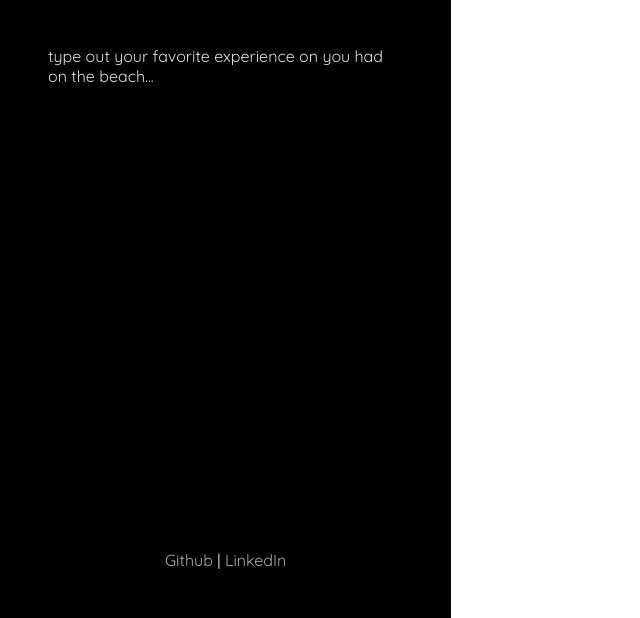
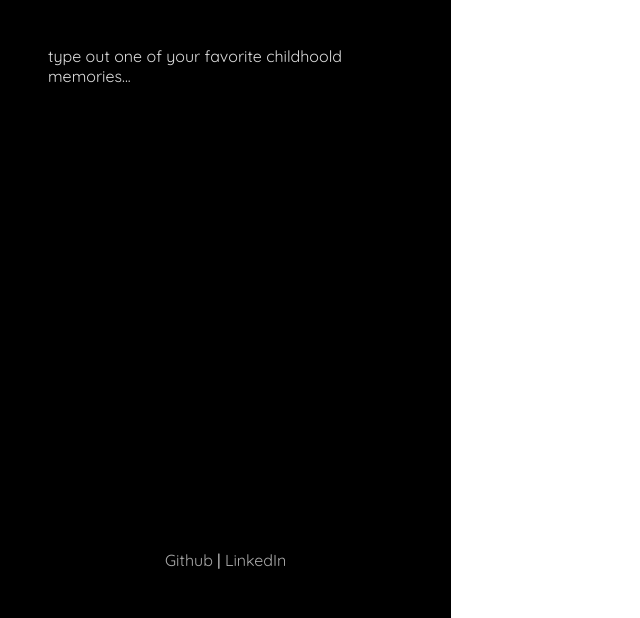
Before and after one commit to ky1007/CREATE, a website built with webpack: page index.html in a window 1280 px wide. Shown: the part 182-800 px from the top of the page, without its empty margins (0-640 px from the left). Built offline with nearby package versions, Linux system fonts and the light colour scheme; a web font is replaced by a local one.

Commit message:
Change prompt

```diff
--- a/index.html
+++ b/index.html
@@ -27,7 +27,7 @@
         </header>
             <textarea id="words"
                       autofocus
-                      placeholder="type out your favorite experience on you had on the beach..."></textarea>
+                      placeholder="type out one of your favorite childhoold memories..."></textarea>
         <br>
         <br>
         <footer>
```
